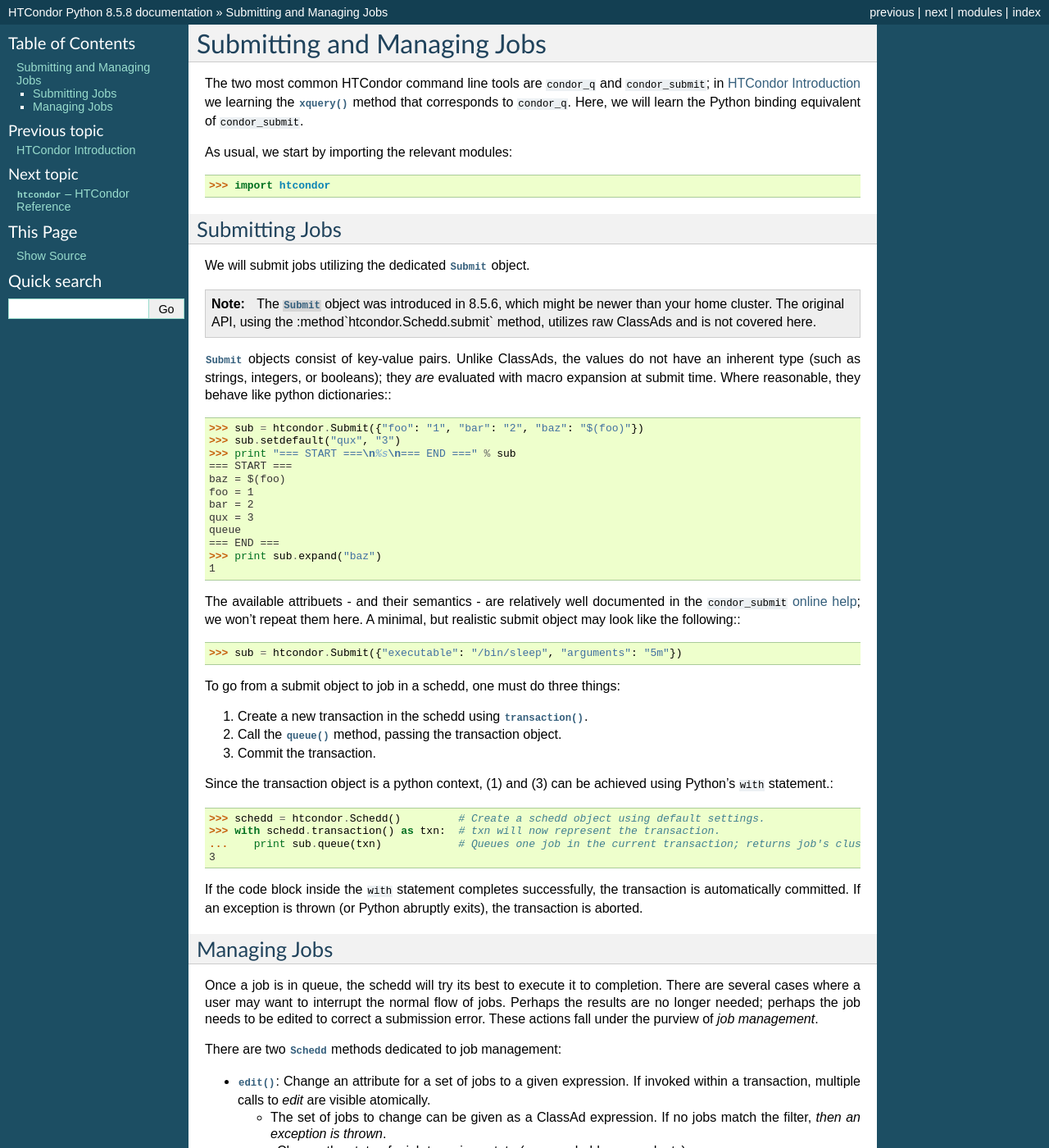
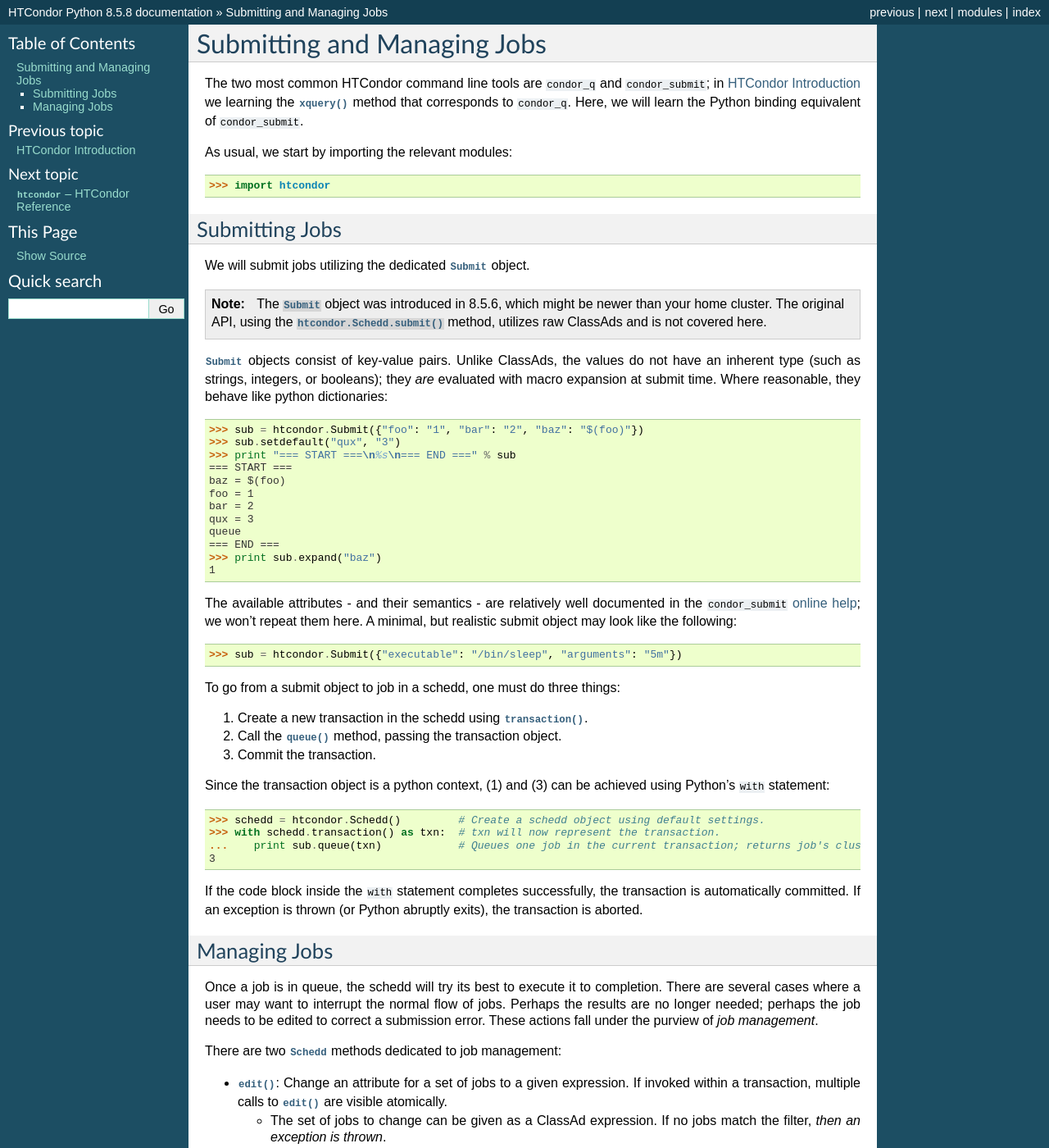
Before and after one commit to htcondor/htcondor-python, a Sphinx documentation site: the page built from docs/job_management_intro.rst, in a window 1280 px wide and 1400 px high. Shown: the whole window at 82% size. Built offline with Sphinx 7.4.7, drawn with Linux system fonts in a browser that asks for light colours; some of the changed text lies outside the part shown.

Commit message:
Fix minor formatting issues.

```diff
--- a/docs/job_management_intro.rst
+++ b/docs/job_management_intro.rst
@@ -16,12 +16,12 @@ Submitting Jobs
 We will submit jobs utilizing the dedicated :class:`~htcondor.Submit` object.
 
 .. note:: The :class:`~htcondor.Submit` object was introduced in 8.5.6, which might be newer than your
-   home cluster.  The original API, using the :method`htcondor.Schedd.submit` method, utilizes raw ClassAds
+   home cluster.  The original API, using the :meth:`htcondor.Schedd.submit` method, utilizes raw ClassAds
    and is not covered here.
 
 :class:`~htcondor.Submit` objects consist of key-value pairs.  Unlike ClassAds, the values do not have an
 inherent type (such as strings, integers, or booleans); they *are* evaluated with macro expansion at submit time.
-Where reasonable, they behave like python dictionaries:::
+Where reasonable, they behave like python dictionaries::
 
    >>> sub = htcondor.Submit({"foo": "1", "bar": "2", "baz": "$(foo)"})
    >>> sub.setdefault("qux", "3")
@@ -36,9 +36,9 @@ Where reasonable, they behave like python dictionaries:::
    >>> print sub.expand("baz")
    1
 
-The available attribuets - and their semantics - are relatively well documented in the ``condor_submit``
+The available attributes - and their semantics - are relatively well documented in the ``condor_submit``
 `online help <http://research.cs.wisc.edu/htcondor/manual/v8.5/condor_submit.html>`_; we won't repeat them
-here.  A minimal, but realistic submit object may look like the following:::
+here.  A minimal, but realistic submit object may look like the following::
 
    >>> sub = htcondor.Submit({"executable": "/bin/sleep", "arguments": "5m"})
 
@@ -48,7 +48,7 @@ To go from a submit object to job in a schedd, one must do three things:
 2.  Call the :meth:`~htcondor.Submit.queue` method, passing the transaction object.
 3.  Commit the transaction.
 
-Since the transaction object is a python context, (1) and (3) can be achieved using Python's ``with`` statement.::
+Since the transaction object is a python context, (1) and (3) can be achieved using Python's ``with`` statement::
 
    >>> schedd = htcondor.Schedd()         # Create a schedd object using default settings.
    >>> with schedd.transaction() as txn:  # txn will now represent the transaction.
@@ -86,7 +86,7 @@ from the :class:`~htcondor.JobAction` enum.  Commonly-used values include:
 *  ``Vacate``: Cause a running job to be killed on the remote resource and return to idle state.  With
    ``Vacate``, jobs may be given significant time to cleanly shut down.
 
-Here's an example of job management in action:::
+Here's an example of job management in action::
 
    >>> with schedd.transaction() as txn:
    ...    clusterId = sub.queue(txn, 5)  # Queues 5 copies of this job.
```
Also changed, not shown: other parts of docs/job_management_intro.rst (+1 -1 lines).
